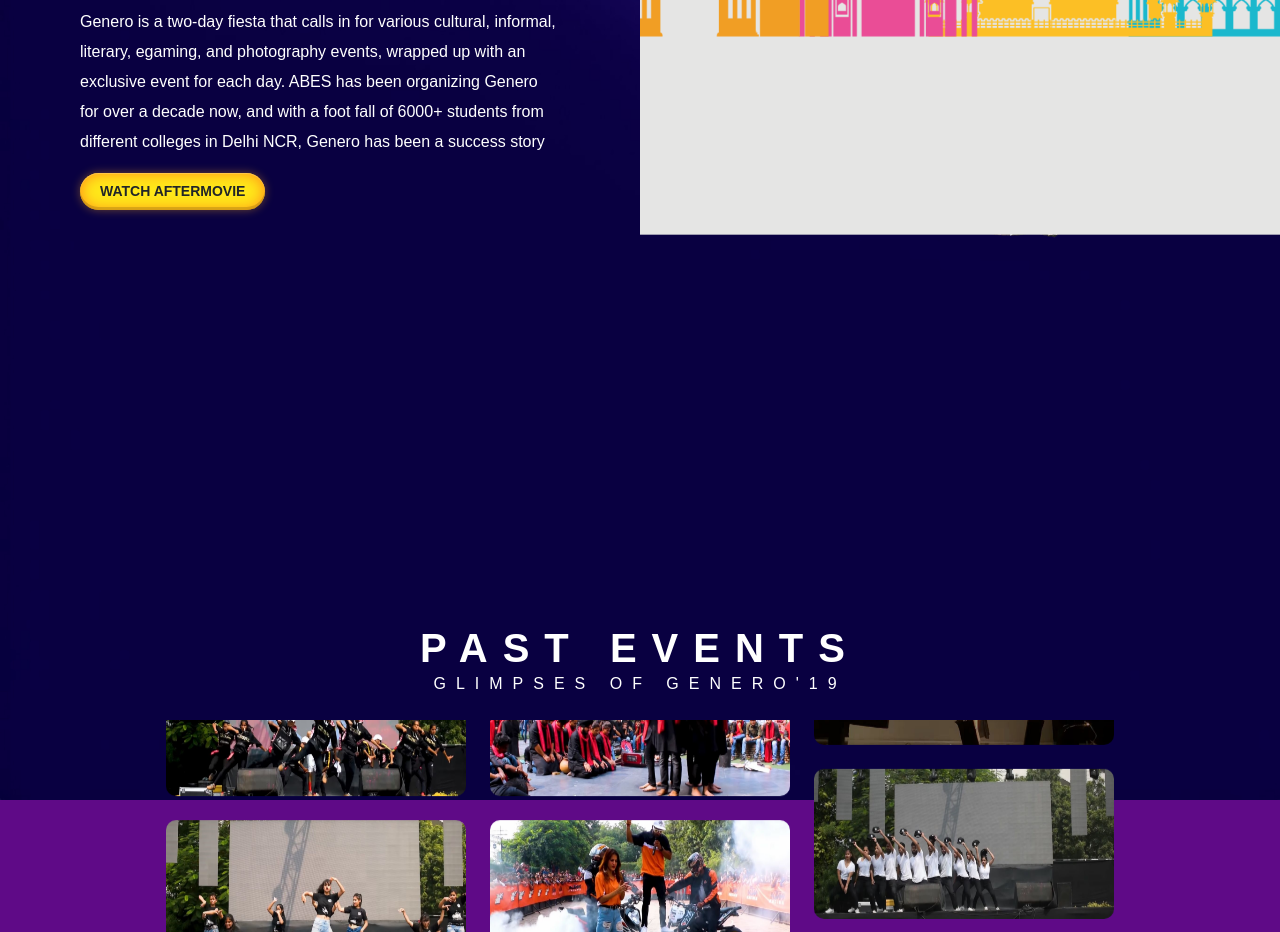
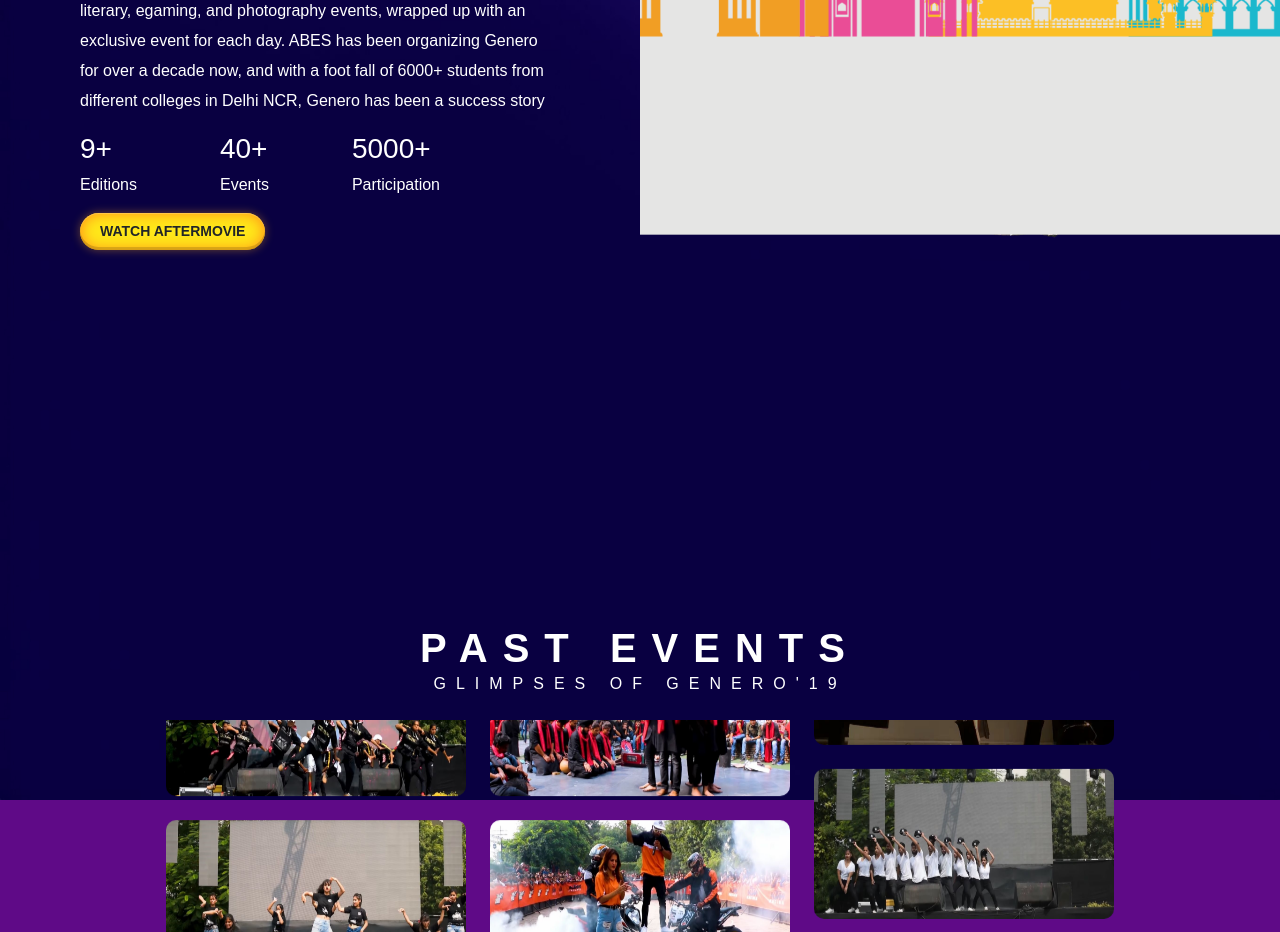
Before and after one commit to tyagidivyam47/genero23, a React (Create React App) app: page / in a window 1280 px wide. Shown: the part 1120-2052 px from the top of the page. Built offline with nearby package versions, Linux system fonts and the light colour scheme; a web font is replaced by a local one.

Commit message:
added metrics on image

```diff
--- a/src/Pages/About.jsx
+++ b/src/Pages/About.jsx
@@ -20,6 +20,20 @@ function About() {
           6000+ students from different
           colleges in Delhi NCR, Genero
           has been a success story</p>
+          <div className='d-flex align-items-center justify-content-between col-9'>
+            <div>
+              <h3>9+</h3>
+              <p>Editions</p>
+            </div>
+            <div>
+              <h3>40+</h3>
+              <p>Events</p>
+            </div>
+            <div>
+              <h3>5000+</h3>
+              <p>Participation</p>
+            </div>
+          </div>
         <button className="button-82-pushable py-2 animate__animated animate__fadeInUp">
           <a href="https://youtu.be/3Er4V2mwHPw">
             <span className="button-82-shadow"></span>
--- a/src/Pages/TeamPage/TeamPage.js
+++ b/src/Pages/TeamPage/TeamPage.js
@@ -21,7 +21,6 @@ export default function TeamPage() {
           <Subteam key={p.id} post={p} />
         )}
       </div>
-      <Footer />
     </div>
   )
 }
```
